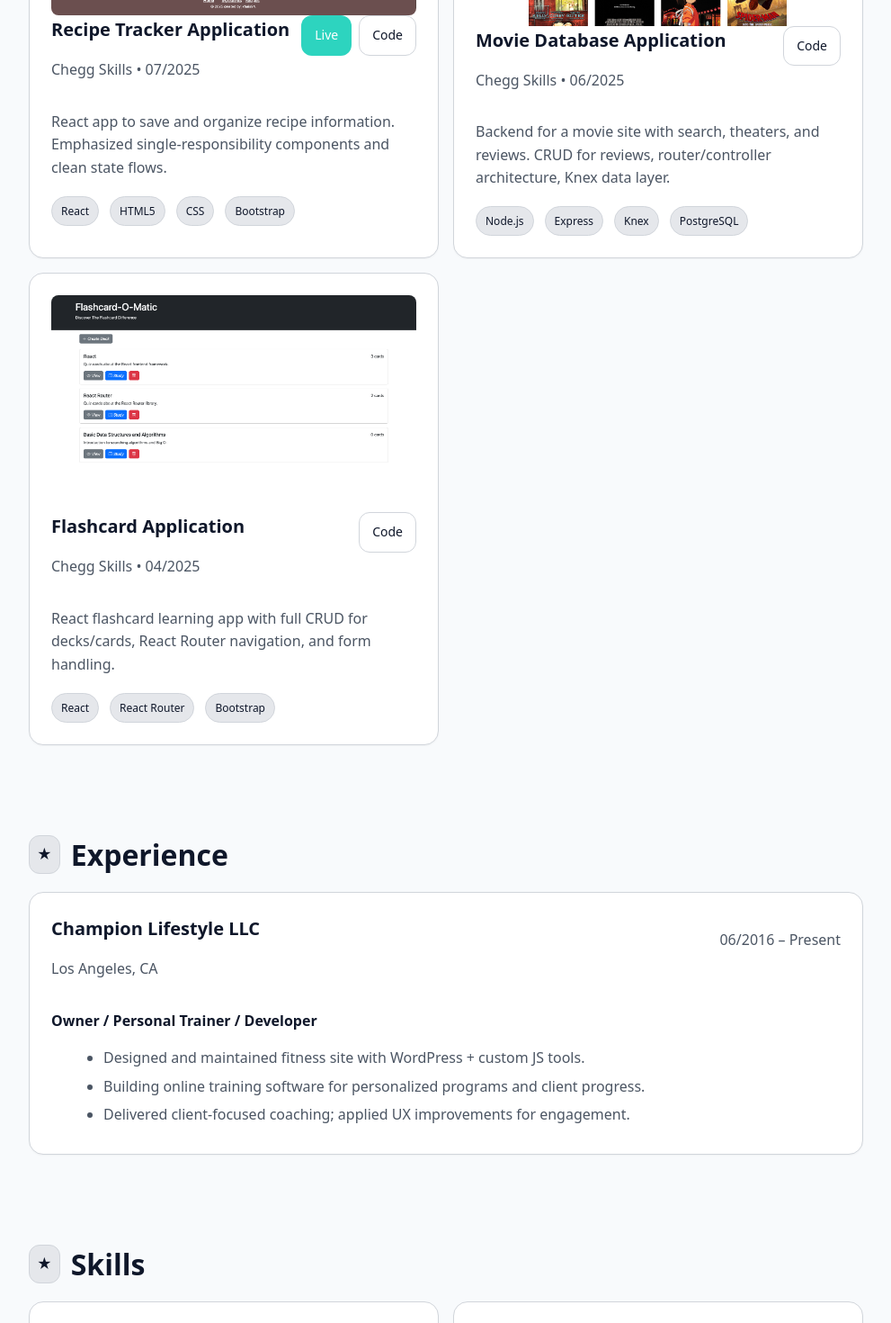
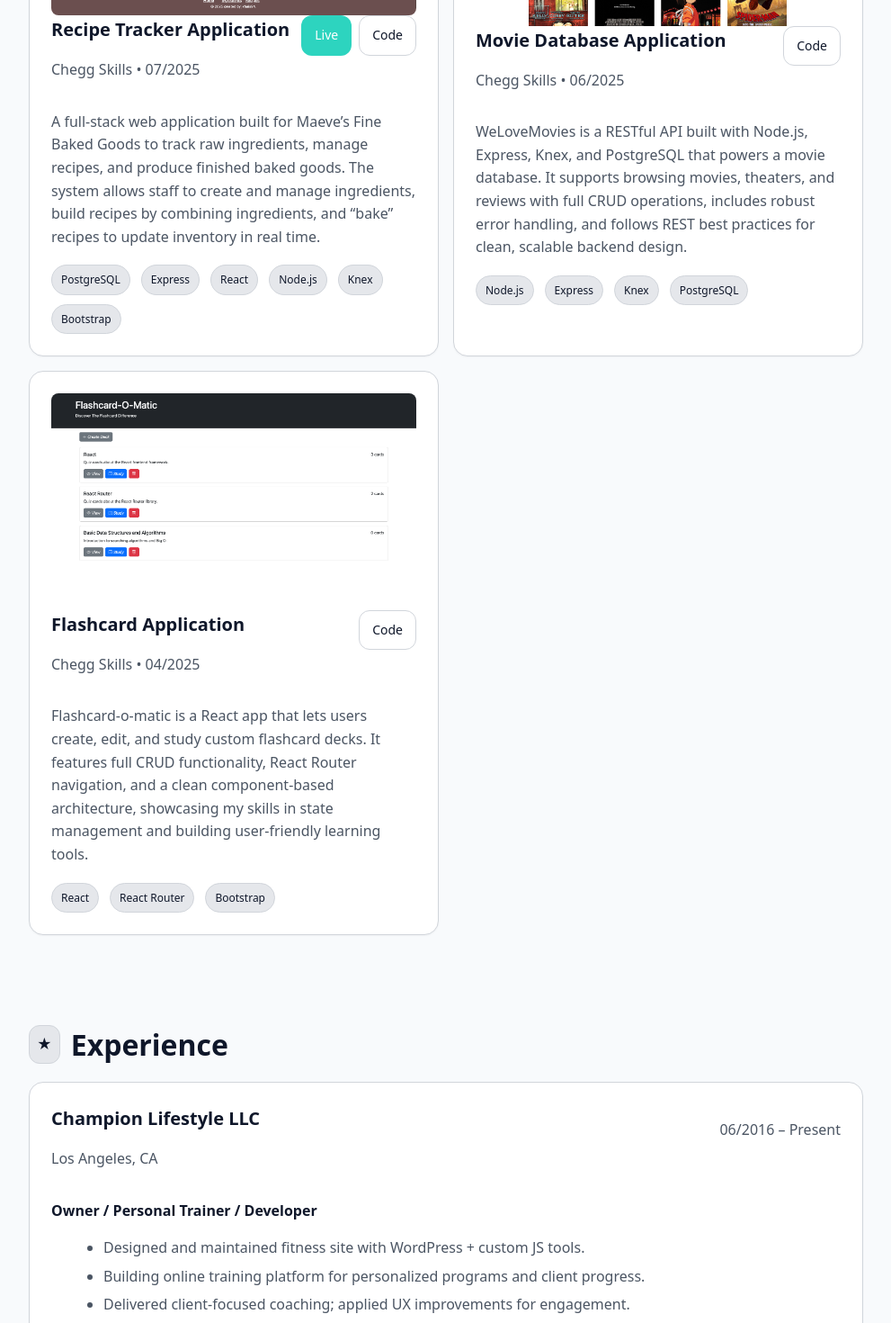
Before and after one commit to jkfaris94/portfolio, a React (Vite) app: page / in a window 1280 px wide. Shown: the part 820-2290 px from the top of the page at 90% size, without its empty margins (144-1135 px from the left). Built offline with nearby package versions, Linux system fonts and the light colour scheme.

Commit message:
updated project descriptions

```diff
--- a/src/data.js
+++ b/src/data.js
@@ -18,8 +18,8 @@ export const projects = [
     org: "Chegg Skills",
     date: "07/2025",
     description:
-      "React app to save and organize recipe information. Emphasized single‑responsibility components and clean state flows.",
-    stack: ["React", "HTML5", "CSS", "Bootstrap"],
+      "A full-stack web application built for Maeve’s Fine Baked Goods to track raw ingredients, manage recipes, and produce finished baked goods. The system allows staff to create and manage ingredients, build recipes by combining ingredients, and “bake” recipes to update inventory in real time.",
+    stack: ["PostgreSQL", "Express", "React", "Node.js", "Knex", "Bootstrap"],
     links: { live: "https://bakery-inventory-manager.onrender.com", repo: "https://github.com/jkfaris94/bakery-inventory-manager" },
     image: "recipe.png" // optional screenshot in /public
   },
@@ -28,7 +28,7 @@ export const projects = [
     org: "Chegg Skills",
     date: "06/2025",
     description:
-      "Backend for a movie site with search, theaters, and reviews. CRUD for reviews, router/controller architecture, Knex data layer.",
+      "WeLoveMovies is a RESTful API built with Node.js, Express, Knex, and PostgreSQL that powers a movie database. It supports browsing movies, theaters, and reviews with full CRUD operations, includes robust error handling, and follows REST best practices for clean, scalable backend design.",
     stack: ["Node.js", "Express", "Knex", "PostgreSQL"],
     links: { live: "", repo: "https://github.com/jkfaris94/WeLoveMovies-back-end" },
     image: "/welovemovies.png"
@@ -38,7 +38,7 @@ export const projects = [
     org: "Chegg Skills",
     date: "04/2025",
     description:
-      "React flashcard learning app with full CRUD for decks/cards, React Router navigation, and form handling.",
+      "Flashcard-o-matic is a React app that lets users create, edit, and study custom flashcard decks. It features full CRUD functionality, React Router navigation, and a clean component-based architecture, showcasing my skills in state management and building user-friendly learning tools.",
     stack: ["React", "React Router", "Bootstrap"],
     links: { live: "", repo: "https://github.com/jkfaris94/Flashcard-O-Matic" },
     image: "/flashcard.png"
@@ -53,7 +53,7 @@ export const experience = [
     dates: "06/2016 – Present",
     bullets: [
       "Designed and maintained fitness site with WordPress + custom JS tools.",
-      "Building online training software for personalized programs and client progress.",
+      "Building online training platform for personalized programs and client progress.",
       "Delivered client‑focused coaching; applied UX improvements for engagement."
     ]
   }
```
